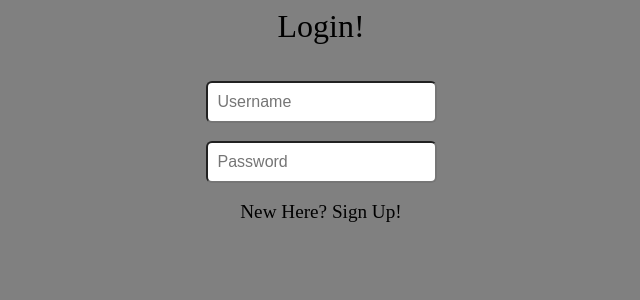
After one commit to peytonk25/CSE312-Project, a Flask app: template templates/login.html in a window 1280 px wide. The commit adds this page. Shown: the top 300 px of the page, without its empty margins (319-959 px from the left). Run offline with Flask 3, Linux system fonts and the light colour scheme; the template is opened without the code that fills it, so the values that code supplies are empty.

Commit message:
Added template for login form, added file for database use

```diff
--- /dev/null
+++ b/database.py
@@ -0,0 +1,5 @@
+from pymongo import MongoClient
+
+mongo_client = MongoClient('mongo')
+db = mongo_client['cse_312']
+user_coll = db['chat']
--- a/static/styles/style.css
+++ b/static/styles/style.css
@@ -10,3 +10,27 @@ html {
     width: 250px;
     height: 250px
 }
+
+.login_title {
+    font-size: 2rem;
+    text-align: center;
+}
+
+.formHolder {
+    display: flex;
+    flex-direction: column;
+    align-items: center;
+
+}
+
+.register_link {
+    font-size: 1.2rem;
+    color: black;
+
+}
+
+.input_box {
+    border-radius: 6px;
+    font-size: 1rem;
+    padding:10px;
+}
--- a/templates/index.html
+++ b/templates/index.html
@@ -2,7 +2,7 @@
 <html lang="en">
 <head>
     <meta charset="UTF-8">
-    <link rel="stylesheet" type="text/css" href="{{ url_for('static', filename='styles/style.css') }}"">
+    <link rel="stylesheet" type="text/css" href="{{ url_for('static', filename='styles/style.css') }}">
     <link rel="icon" type="image/x-icon" href="static/images/favicon.ico">
     <title>Byte Bandits' RPS Battle Royale</title>
 
--- /dev/null
+++ b/templates/login.html
@@ -0,0 +1,21 @@
+<!DOCTYPE html>
+<html lang="en">
+<head>
+    <meta charset="UTF-8">
+    <link rel="stylesheet" type="text/css" href="../static/styles/style.css">
+    <title>Byte Bandits' RPS Battle Royale</title>
+</head>
+
+<div class="login_title">Login!</div>
+<br/>
+<br/>
+<div class="formHolder"
+<form>
+    <input class="input_box" type="text" placeholder="Username"/>
+    <br/>
+    <input class="input_box" type="password" placeholder="Password"/>
+</form>
+<br/>
+<div class="register_link">New Here? Sign Up!</div>
+</div>
+</html>
```
